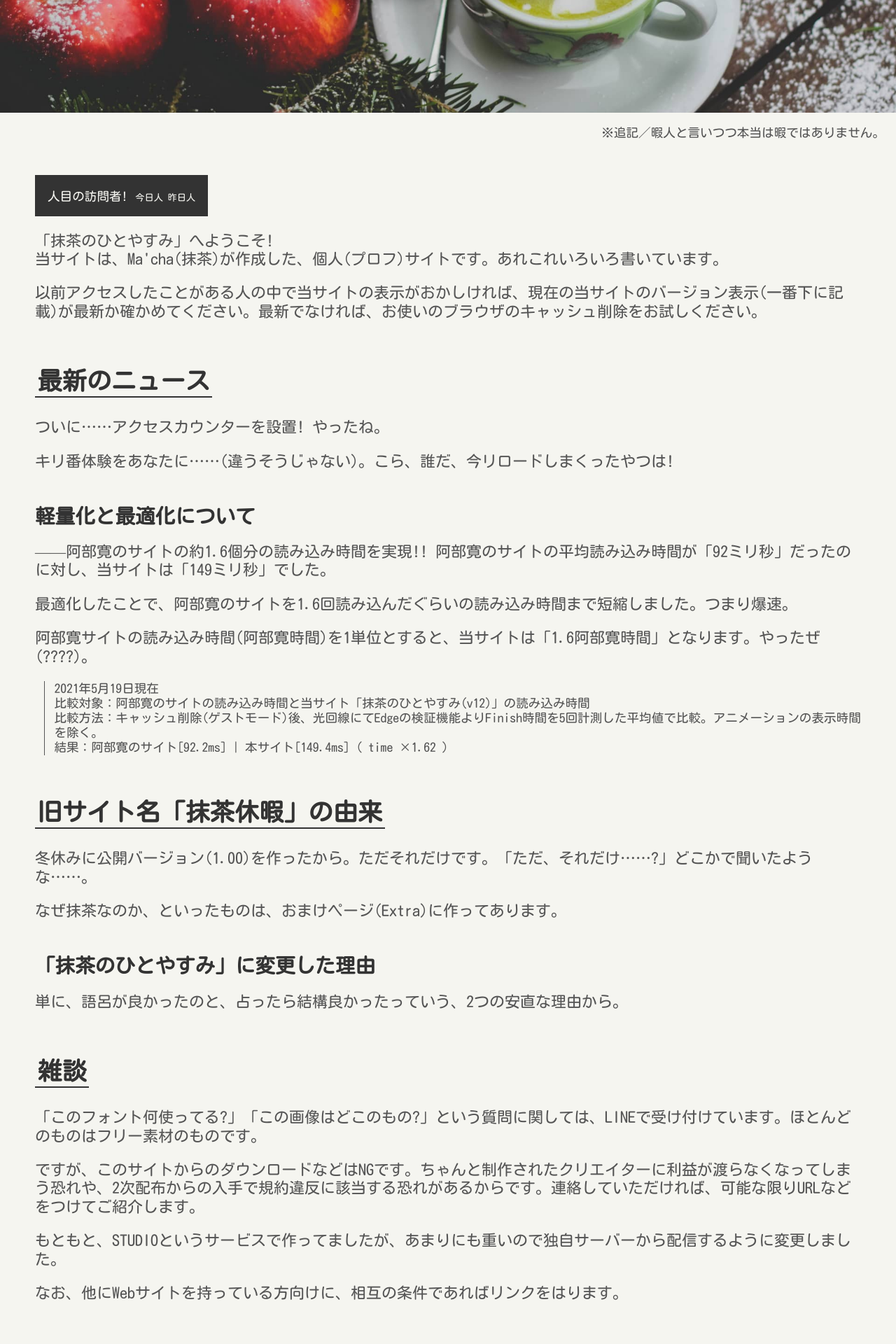
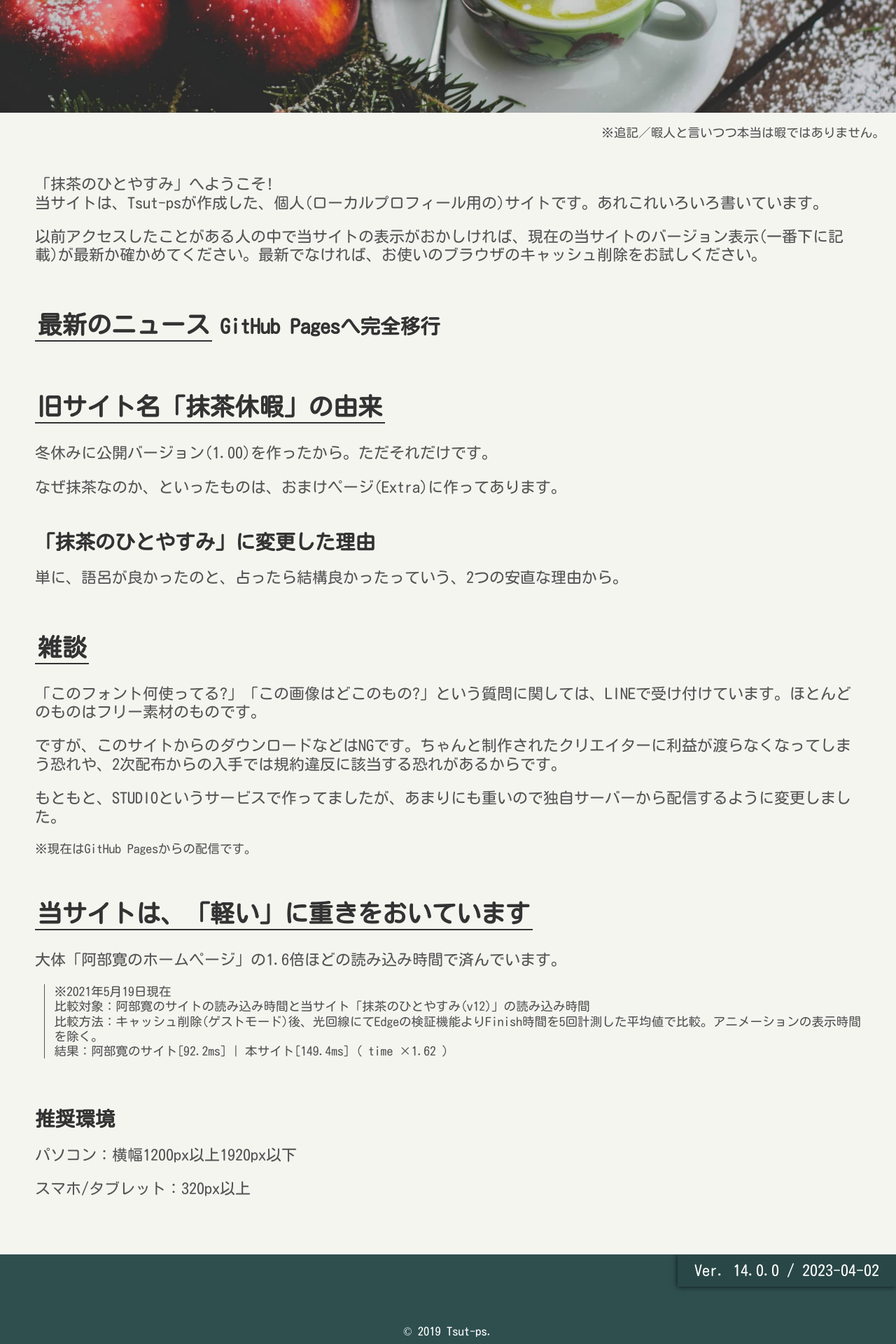
Before and after one commit to Tsut-ps/kyu-ka, a PHP site: page / in a window 1280 px wide. Shown: the part 419-2339 px from the top of the page at 70% size. Run offline with PHP 8.4, Linux system fonts and the light colour scheme.

Commit message:
v14 - GitHub Pagesへの完全移行&対応

```diff
--- a/css/stylesheet.css
+++ b/css/stylesheet.css
@@ -485,7 +485,7 @@ h1, h2, a, p {
 }
 
 footer::before {
-  content: 'Ver. 13.6.1 / 2021-09-26';
+  content: 'Ver. 14.0.0 / 2023-04-02';
   background-color: rgba(0, 0, 0, 0.1);
   color: white;
   display: block;
--- a/favorite/index.html
+++ b/favorite/index.html
@@ -10,8 +10,6 @@
     <link href="../css/stylesheet.css" rel="stylesheet">
     <link href="../favicon.ico" rel="icon">
 </head>
-
-<?php include "../ctr.php"; ?>
 
 <body class="favorite">
     <header>
@@ -334,6 +332,6 @@
     </main>
 
     <footer>
-        <p>© 2019-2021 Ma'cha.</p>
+        <p>© 2019 Tsut-ps.</p>
     </footer>
 </body>
--- a/index.html
+++ b/index.html
@@ -44,31 +44,18 @@
         <p class="notice">※追記／暇人と言いつつ本当は暇ではありません。</p>
 
         <div class="contents">
-            <p><span class="counter"><?php echo $total; ?><span class="mini">人目の訪問者!</span> <span class="mini-mini">今日<?php echo $today; ?>人 昨日<?php echo $yesterday; ?>人</span></span></p>
 
             <p>「抹茶のひとやすみ」へようこそ!<br>
-            当サイトは、Ma'cha(抹茶)が作成した、個人(プロフ)サイトです。あれこれいろいろ書いています。</p>
+            当サイトは、Tsut-psが作成した、個人(ローカルプロフィール用の)サイトです。あれこれいろいろ書いています。</p>
             <p>以前アクセスしたことがある人の中で当サイトの表示がおかしければ、現在の当サイトのバージョン表示(一番下に記載)が最新か確かめてください。最新でなければ、お使いのブラウザのキャッシュ削除をお試しください。</p>
 
             <h2>最新のニュース</h2>
-            <p>ついに……アクセスカウンターを設置! やったね。<br>
-            <p>キリ番体験をあなたに……(違うそうじゃない)。こら、誰だ、今リロードしまくったやつは!</p>
 
-            <h3>軽量化と最適化について</h3>
-            <p>――阿部寛のサイトの約1.6個分の読み込み時間を実現!! 阿部寛のサイトの平均読み込み時間が「92ミリ秒」だったのに対し、当サイトは「149ミリ秒」でした。</p>
-            <p>最適化したことで、阿部寛のサイトを1.6回読み込んだぐらいの読み込み時間まで短縮しました。つまり爆速。</p>
-            <p>阿部寛サイトの読み込み時間(阿部寛時間)を1単位とすると、当サイトは「1.6阿部寛時間」となります。やったぜ(????)。</p>
-
-            <div class="detail">
-                <p class="mini">2021年5月19日現在<br>
-                    比較対象：阿部寛のサイトの読み込み時間と当サイト「抹茶のひとやすみ(v12)」の読み込み時間<br>
-                    比較方法：キャッシュ削除(ゲストモード)後、光回線にてEdgeの検証機能よりFinish時間を5回計測した平均値で比較。アニメーションの表示時間を除く。<br>
-                    結果：阿部寛のサイト[92.2ms] | 本サイト[149.4ms] ( time ×1.62 )</span>
-                </p>
-            </div>
+            <h3>GitHub Pagesへ完全移行</h3>
+            <p></p>
 
             <h2>旧サイト名「抹茶休暇」の由来</h2>
-            <p>冬休みに公開バージョン(1.00)を作ったから。ただそれだけです。「ただ、それだけ……?」どこかで聞いたような……。</p>
+            <p>冬休みに公開バージョン(1.00)を作ったから。ただそれだけです。</p>
 	        <p>なぜ抹茶なのか、といったものは、おまけページ(Extra)に作ってあります。</p>
 
             <h3>「抹茶のひとやすみ」に変更した理由</h3>
@@ -76,9 +63,19 @@
 
             <h2>雑談</h2>
             <p>「このフォント何使ってる?」「この画像はどこのもの?」という質問に関しては、LINEで受け付けています。ほとんどのものはフリー素材のものです。</p>
-            <p>ですが、このサイトからのダウンロードなどはNGです。ちゃんと制作されたクリエイターに利益が渡らなくなってしまう恐れや、2次配布からの入手で規約違反に該当する恐れがあるからです。連絡していただければ、可能な限りURLなどをつけてご紹介します。</p>
+            <p>ですが、このサイトからのダウンロードなどはNGです。ちゃんと制作されたクリエイターに利益が渡らなくなってしまう恐れや、2次配布からの入手では規約違反に該当する恐れがあるからです。</p>
             <p>もともと、STUDIOというサービスで作ってましたが、あまりにも重いので独自サーバーから配信するように変更しました。</p>
-            <p>なお、他にWebサイトを持っている方向けに、相互の条件であればリンクをはります。</p>
+            <p class="mini">※現在はGitHub Pagesからの配信です。</p>
+
+            <h2>当サイトは、「軽い」に重きをおいています</h2>
+            <p>大体「阿部寛のホームページ」の1.6倍ほどの読み込み時間で済んでいます。</p>
+            <div class="detail">
+                <p class="mini">※2021年5月19日現在<br>
+                    比較対象：阿部寛のサイトの読み込み時間と当サイト「抹茶のひとやすみ(v12)」の読み込み時間<br>
+                    比較方法：キャッシュ削除(ゲストモード)後、光回線にてEdgeの検証機能よりFinish時間を5回計測した平均値で比較。アニメーションの表示時間を除く。<br>
+                    結果：阿部寛のサイト[92.2ms] | 本サイト[149.4ms] ( time ×1.62 )</span>
+                </p>
+            </div>
 
             <br>
 
@@ -89,7 +86,7 @@
     </main>
 
     <footer>
-        <p>© 2019-2021 Ma'cha.</p>
+        <p>© 2019 Tsut-ps.</p>
     </footer>
 
 </body>
```
Also changed, not shown: [Archives]/ctr.php (added, +21 -0 lines), about/index.html (+7 -13 lines), ctr.php (deleted, +0 -21 lines), extra/index.html (+11 -7 lines), update-history/index.html (+33 -6 lines), README.md, images/tnbcc_old.png (deleted), 2 other files.
